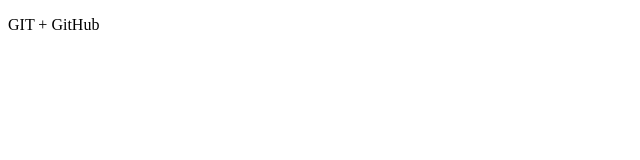
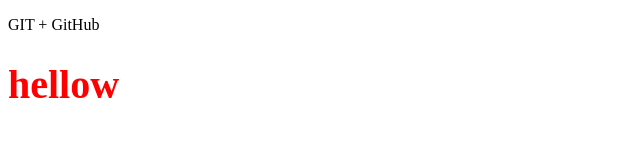
Before and after one commit to AlexeySavkin92/gitLearn, a plain HTML site: page index.html in a window 1280 px wide. Shown: the whole page, without its empty margins (0-640 px from the left). Drawn offline with Linux system fonts and the light colour scheme; files whose address does not match are found by name.

Commit message:
первые изминения

```diff
--- a/css/main.css
+++ b/css/main.css
@@ -2,3 +2,7 @@
   background-color: blueviolet;
   font-size: 10px;
 }
+.h1 {
+  color: red;
+  font-size: 40px;
+}
--- a/index.html
+++ b/index.html
@@ -9,5 +9,6 @@
   </head>
   <body>
     <p>GIT + GitHub</p>
+    <h1 class="h1">hellow</h1>
   </body>
 </html>
```
